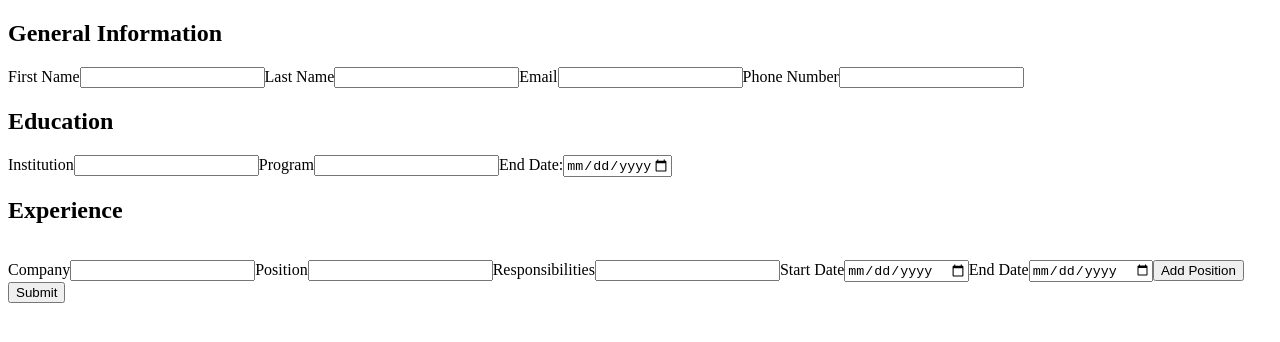
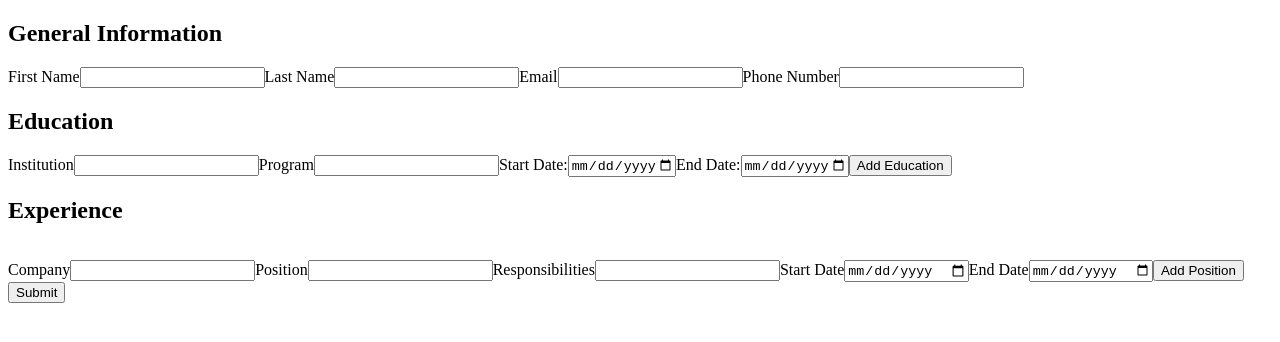
Before and after one commit to dermansultan/CV-App, a React (Create React App) app: page / in a window 1280 px wide. Shown: the top 342 px of the page. Built offline with nearby package versions, Linux system fonts and the light colour scheme.

Commit message:
add / del edu

```diff
--- a/src/Components/form.js
+++ b/src/Components/form.js
@@ -31,6 +31,8 @@ class Form extends React.Component {
     this.handleSubmit = this.handleSubmit.bind(this);
     this.addExperience = this.addExperience.bind(this);
     this.delExperience = this.delExperience.bind(this);
+    this.addEducation = this.addEducation.bind(this);
+    this.delEducation = this.delEducation.bind(this);
   }
 
   delExperience = (obj) => {
@@ -48,8 +50,7 @@ class Form extends React.Component {
         !prevState.startDate ||
         !prevState.endDate
       ) {
-        this.setState({ showIncomplete: true });
-        return console.log("YEET");
+        return { showIncomplete: true };
       }
       return {
         showIncomplete: false,
@@ -61,6 +62,37 @@ class Form extends React.Component {
             tasks: prevState.tasks,
             startDate: prevState.startDate,
             endDate: prevState.endDate,
+          },
+        ],
+      };
+    });
+  };
+
+  delEducation = (obj) => {
+    this.setState((prevState) => ({
+      educations: prevState.educations.filter((edu) => edu !== obj),
+    }));
+  };
+
+  addEducation = (e) => {
+    this.setState((prevState) => {
+      if (
+        !prevState.school ||
+        !prevState.program ||
+        !prevState.startDateStudy ||
+        !prevState.endDateStudy
+      ) {
+        return { showIncomplete: true };
+      }
+      return {
+        showIncomplete: false,
+        educations: [
+          ...prevState.educations,
+          {
+            school: prevState.school,
+            program: prevState.program,
+            startDateStudy: prevState.startDateStudy,
+            endDateStudy: prevState.endDateStudy,
           },
         ],
       };
@@ -115,14 +147,26 @@ class Form extends React.Component {
               <input name="program" type="text" />
             </label>
             <label>
-              End Date:
+              Start Date:
               <input
-                name="dateStudy"
+                name="startDateStudy"
                 type="date"
                 min="1900-01-01"
                 max="2025-01-01"
               />
             </label>
+            <label>
+              End Date:
+              <input
+                name="endDateStudy"
+                type="date"
+                min="1900-01-01"
+                max="2025-01-01"
+              />
+            </label>
+            <button type="button" onClick={this.addEducation}>
+              Add Education
+            </button>
           </div>
           <div className="information experience">
             <h2 className="subHeader">Experience</h2>
```
Also changed, not shown: 1 other file (tests, documents, lock files or other folders).
